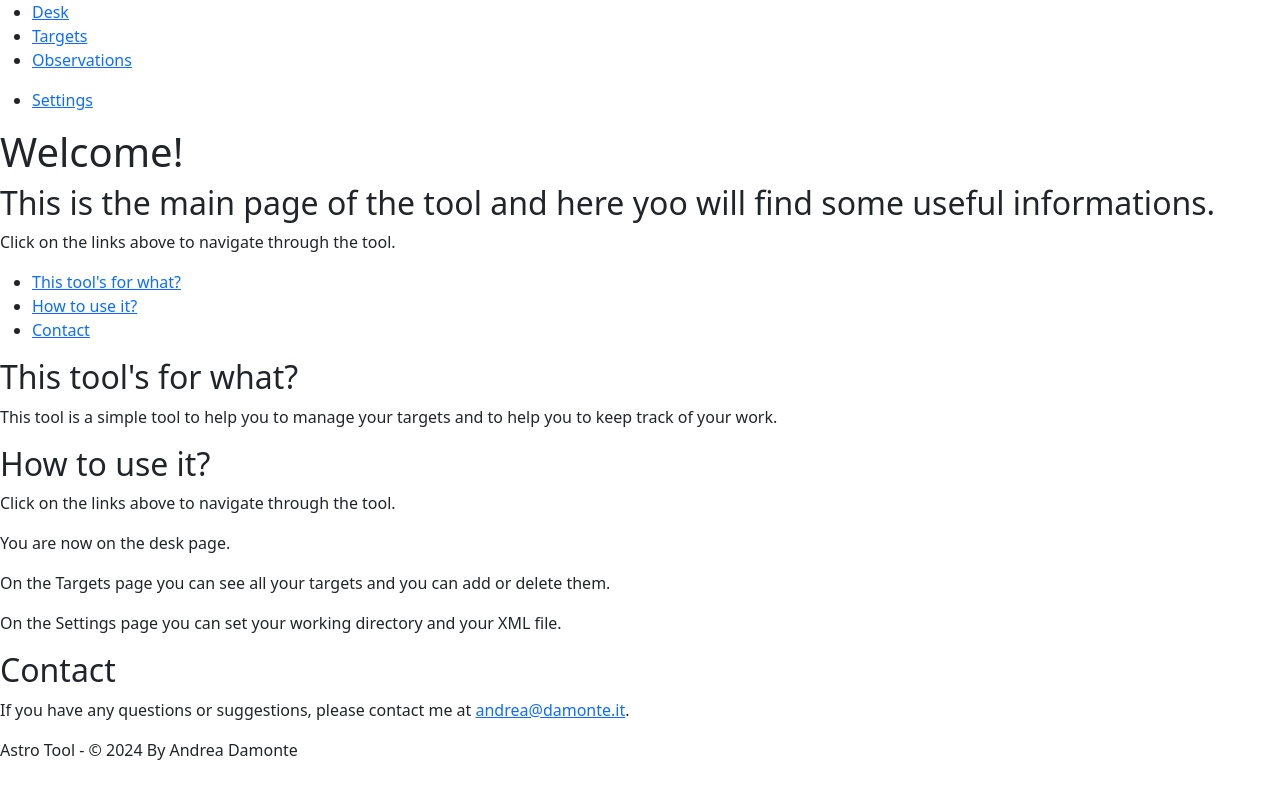
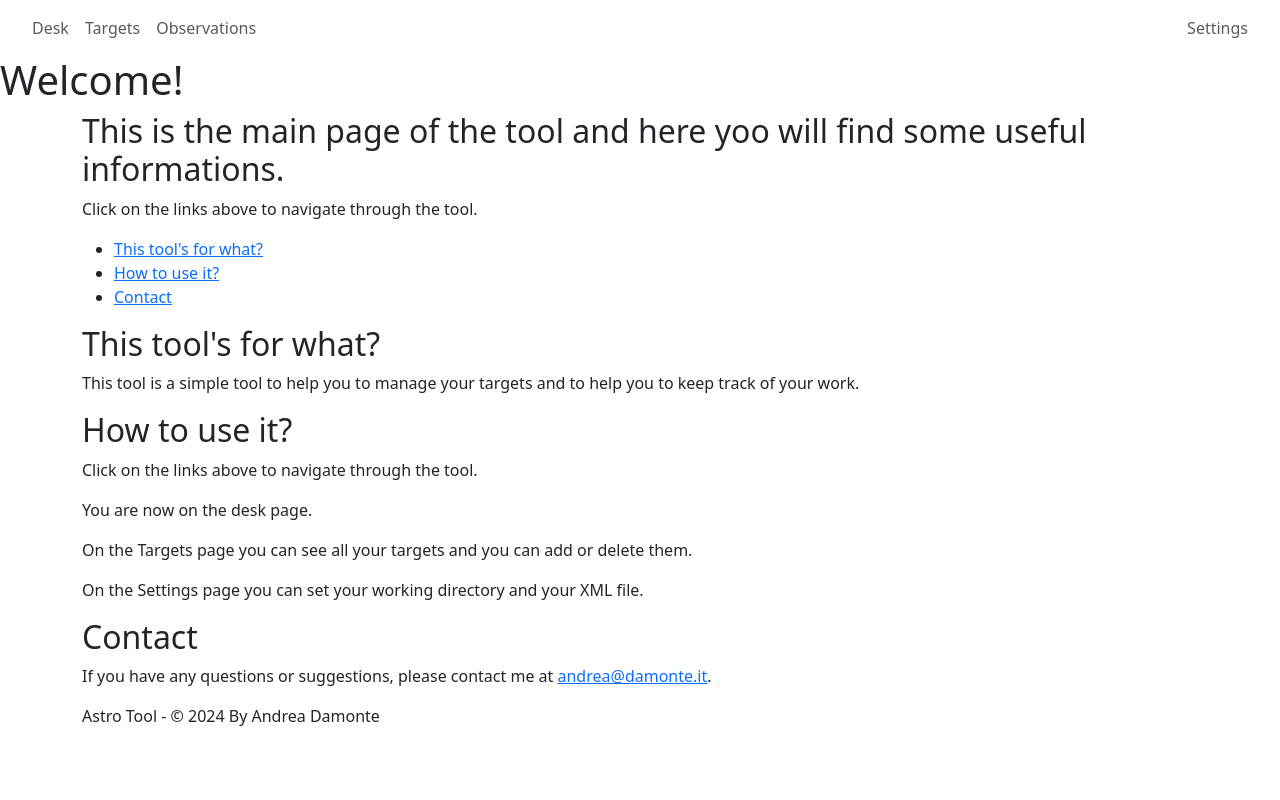
Before and after one commit to Nicrael/AstroTool, a Flask app: page / in a window 1280 px wide. Run offline with Flask 3, Linux system fonts and the light colour scheme; parts of the project's set-up code (start-up, migrations or seed data) failed here and were passed over; some libraries are stand-ins or nearby versions.

Commit message:
CSS classes changes

```diff
--- a/app/templates/base.html
+++ b/app/templates/base.html
@@ -13,44 +13,62 @@
         {% block scripts %}{% endblock %}
     </head>
     <body>
-    <header class="clearfix">
-        <div class="left-header">
-            <nav>
-                <ul>
-                    <li><a href="{{ url_for('main.index') }}">Desk</a></li>
-                    <li><a href="{{ url_for('main.targets') }}">Targets</a></li>
-                    <li><a href="{{ url_for('main.observations') }}">Observations</a></li>
+        <header class="container-fluid clearfix">
+            <div class="row">
+                <div class="col-md-9">
+                    <nav class="navbar navbar-expand-md navbar-light">
+                        <div class="container-fluid">
+                            <ul class="navbar-nav me-auto mb-2 mb-md-0">
+                                <li class="nav-item"><a class="nav-link" href="{{ url_for('main.index') }}">Desk</a></li>
+                                <li class="nav-item"><a class="nav-link" href="{{ url_for('main.targets') }}">Targets</a></li>
+                                <li class="nav-item"><a class="nav-link" href="{{ url_for('main.observations') }}">Observations</a></li>
                             </ul>
+                        </div>
                     </nav>
                 </div>
-        <div class="right-header">
-            <nav>
-                <ul>
-                    <li><a href="{{ url_for('main.settings') }}">Settings</a></li>
+                <div class="col-md-3">
+                    <nav class="navbar navbar-expand-md navbar-light">
+                        <div class="container-fluid">
+                            <ul class="navbar-nav ms-auto mb-2 mb-md-0">
+                                <li class="nav-item"><a class="nav-link" href="{{ url_for('main.settings') }}">Settings</a></li>
                             </ul>
+                        </div>
                     </nav>
+                </div>
             </div>
         </header>
         <main>
             {% block hero %}
-        <div class="hero">
+            <div class="container-fluid hero">
+                <div class="container">
+                    <div class="row">
+                        <div class="col">
                             <div class="hero-title">
                                 {% block herotitle %}{% endblock %}
                             </div>
+                        </div>
+                        <div class="col">
                             <div class="hero-breadcrumbs">
-                <ul class="breadcrumbs">
-                    <li id="wd_breadcrumbs"></li>
-                    <li id="data_breadcrumbs"></li>
+                                <ul class="breadcrumb">
+                                    <li class="breadcrumb-item" id="wd_breadcrumbs"></li>
+                                    <li class="breadcrumb-item" id="data_breadcrumbs"></li>
                                 </ul>
                             </div>
                         </div>
+                    </div>
+                </div>
+            </div>
             {% endblock %}
-        <div class="content">
+            <div class="container-fluid content">
+                <div class="container">
                     {% block content %}{% endblock %}
                 </div>
+            </div>
         </main>
-    <footer>
+        <footer class="container-fluid">
+            <div class="container">
                 <p>Astro Tool - &copy; 2024 By Andrea Damonte</p>
+            </div>
         </footer>
     </body>
 </html>
```
Also changed, not shown: 2 other files. Lines whose indentation alone changed are shown as unchanged.
